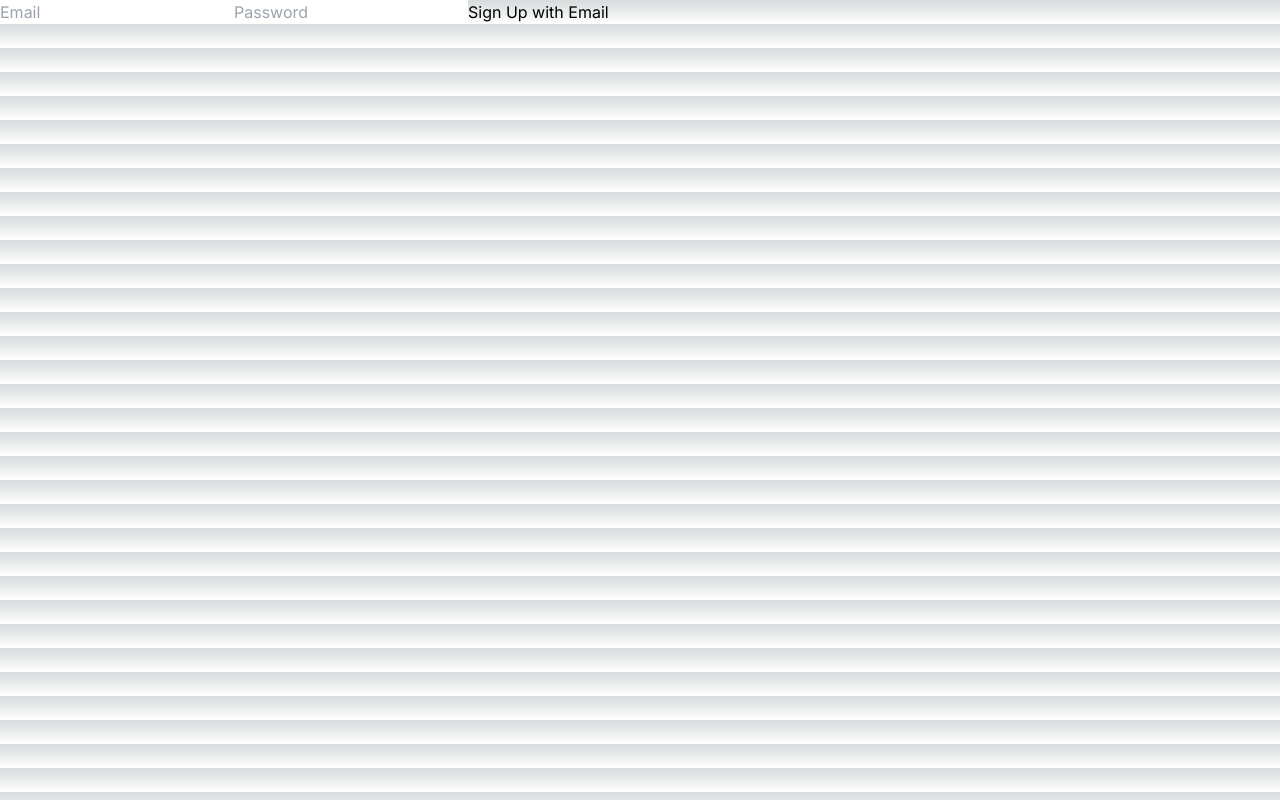
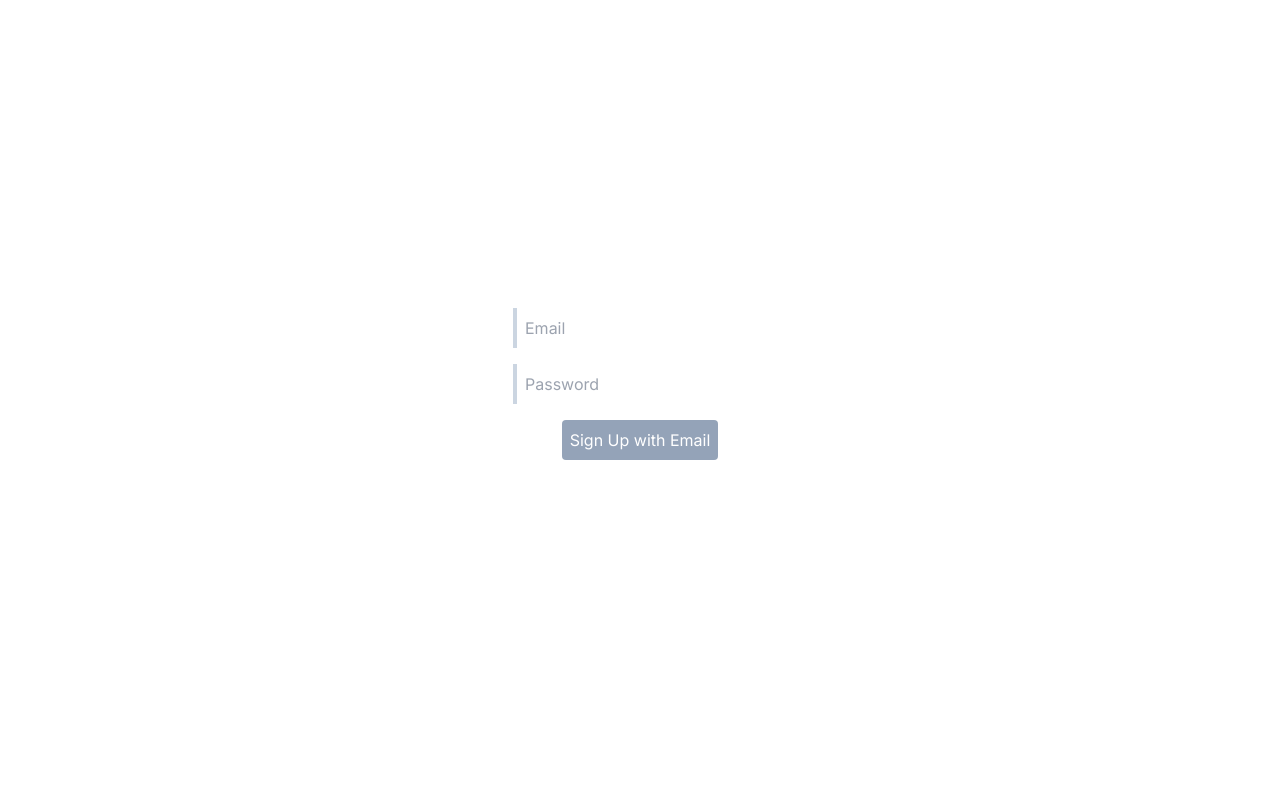
Before and after one commit to afern140/Diamond-Valley-Cattery-Website, a Next.js app: page /login/signup in a window 1280 px wide. Built offline with nearby package versions, Linux system fonts and the light colour scheme; no server answers.

Commit message:
style(signup)

```diff
--- a/app/login/signup/page.js
+++ b/app/login/signup/page.js
@@ -19,10 +19,30 @@ export default function page() {
   }
 
   return(
-    <form onSubmit={handleEmailPasswordSignUp}>
-      <input type="email" value={email} className="text-black" onChange={(e) => setEmail(e.target.value)} placeholder="Email" required/>
-      <input type="password" value={password} className="text-black" onChange={(e) => setPassword(e.target.value)} placeholder="Password" required/>
-      <button type="submit">Sign Up with Email</button>
-    </form>
+<div className="min-h-screen flex items-center justify-center bg-white">
+  <form onSubmit={handleEmailPasswordSignUp} className="mb-8 flex flex-col items-center">
+    <input
+      type="email"
+      value={email}
+      className="text-black border-s-4 border-slate-300 p-2 mb-4"
+      onChange={(e) => setEmail(e.target.value)}
+      placeholder="Email"
+      required
+    />
+    <input
+      type="password"
+      value={password}
+      className="text-black border-s-4 border-slate-300 p-2 mb-4"
+      onChange={(e) => setPassword(e.target.value)}
+      placeholder="Password"
+      required
+    />
+    <button type="submit" className="bg-slate-400 active:bg-slate-600 rounded text-white p-2">
+      Sign Up with Email
+    </button>
+  </form>
+</div>
+
+
   );
 }
```
